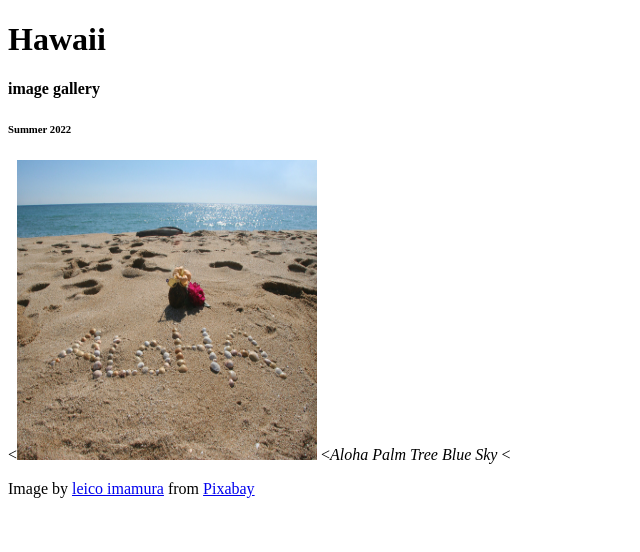
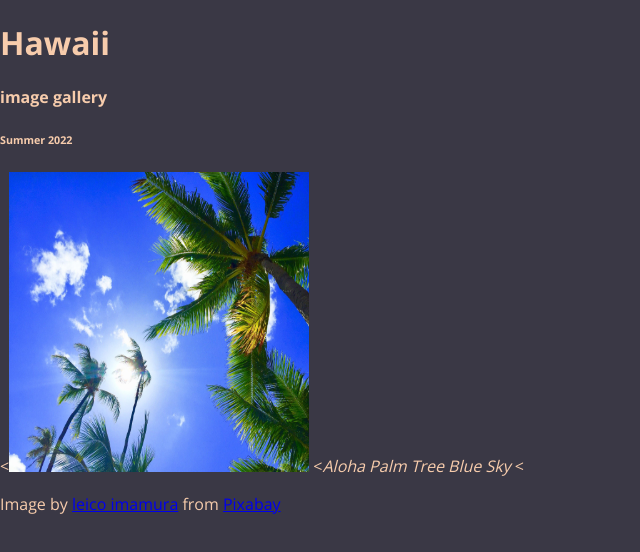
Before and after one commit to CSF2223/imagegallery-HoffmanJaren, a plain HTML site: page index.html in a window 1280 px wide. Shown: the whole page, without its empty margins (0-640 px from the left). Drawn offline with nearby package versions, Linux system fonts and the light colour scheme.

Commit message:
Complete through 2.07

```diff
--- a/index.html
+++ b/index.html
@@ -5,18 +5,22 @@
     <meta name="viewport" content="width=device-width, initial-scale=1.0">
     <meta http-equiv="X-UA-Compatible" content="ie=edge">
     <title>Image Gallery</title>
+    <link rel="stylesheet" href="style.css" type="text/css" />
 </head>
 <body>
-    <header></header>
-<h1>Hawaii</h1>
-<h4>image gallery</h4>
-<h6>Summer 2022</h6>
-</html>
+    <header>
+        <h1>Hawaii</h1>
+        <h4>image gallery</h4>
+        <h6>Summer 2022</h6>
+    </header>
+
     <section>
         <div>
-            <<img src="assets/aloha-305857_1920.jpg" alt="Aloha Palm Tree Blue Sky" width="300" height="300"/>
+            <<img src="assets/hawaii-2700190_1920.jpg" alt="Aloha Palm Tree Blue Sky" width="300" height="300"/>
             <<cite>Aloha Palm Tree Blue Sky</cite>
             <<p> Image by <a href="https://pixabay.com/users/graziebambino-1593455/?utm_source=link-attribution&amp;utm_medium=referral&amp;utm_campaign=image&amp;utm_content=2700190">leico imamura</a>
             from <a href="https://pixabay.com/?utm_source=link-attribution&amp;utm_medium=referral&amp;utm_campaign=image&amp;utm_content=2700190">Pixabay</a></p>
         </div>
     </section>
+
+</html>
--- a/style.css
+++ b/style.css
@@ -1,7 +1,22 @@
 /*
 Color Palette:
-background color:
-font color:
-secondary color:
-tertiary color:
+background color:  #3A3845
+font color:     #F7CCAC
+secondary color:   #C69B7B
+tertiary color:   #826F66
 */
+
+/* CSS syntax notes:
+selector {property: value;}
+*/
+
+
+@import url('https://fonts.googleapis.com/css2?family=Open+Sans:wght@300;400;600;700&display=swap');
+
+
+body {
+    background-color:#3A3845;
+    color: #F7CCAC ;
+    font-family:'Open Sans', sans-serif;
+    margin: 0;
+}
```
